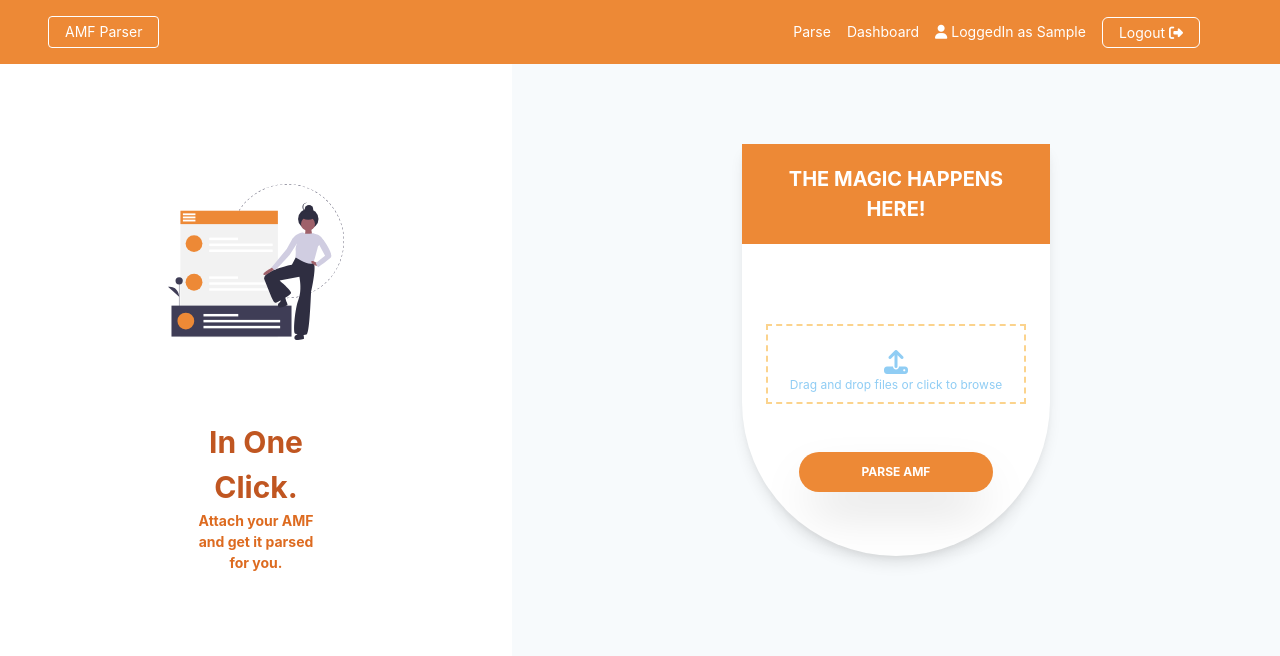
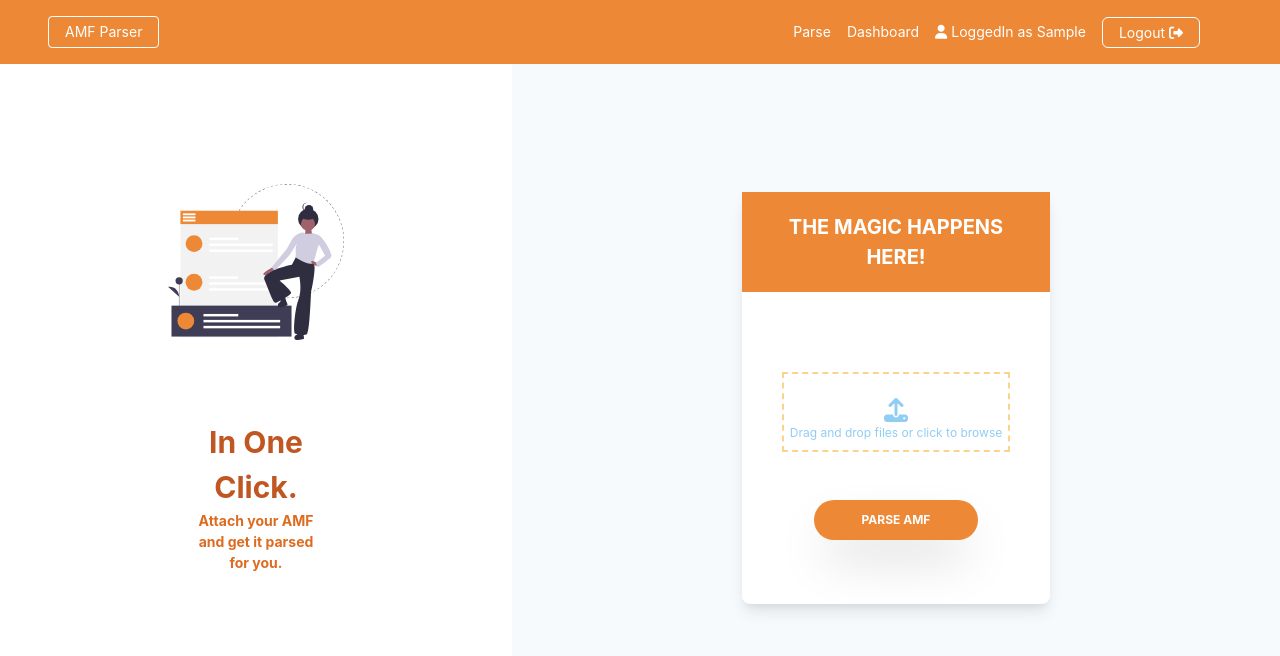
Before and after one commit to boyepanthera/amf-frontend, a React (Create React App) app: page /parse in a window 1280 px wide. Shown: the top 656 px of the page. Built offline with nearby package versions, Linux system fonts and the light colour scheme; sample sign-in values are in the browser's storage.

Commit message:
parse page

```diff
--- a/src/components/Parse.js
+++ b/src/components/Parse.js
@@ -148,13 +148,16 @@ export function Parse() {
         <div className="w-full">
           <Navbar />
         </div>
-        <div className="w-full flex flex-wrap">
+        <div>
+
+        </div>
+        <div className="w-full h-full flex flex-wrap">
           <div className="w-2/5">
             <LeftPanel />
           </div>
           <div className="w-3/5  bg-gray-100">
             <div className="justify-center">
-              <div className="mt-20 mb-4">{err ? <ErrFlash /> : null}</div>
+              <div className="mt-32 mb-4">{err ? <ErrFlash /> : null}</div>
               <Formik
                 initialValues={{
                   file: {}
@@ -163,13 +166,13 @@ export function Parse() {
                 onSubmit={handleSubmit}
               >
                 {({ errors, touched, setFieldValue }) => (
-                  <Form className="rounded-b-full shadow-lg bg-white pb-8 mx-auto sm:mt-20 mb-30 max-md w-2/5">
+                  <Form className="rounded-b-lg shadow-lg bg-white pb-8 mx-auto sm:mt-20 mb-30 max-md w-2/5">
                     <div className="bg-orange-500  p-5">
                       <div className="text-white sm:text-xl uppercase text-center  font-bold">
                         The Magic Happens here!
                       </div>
                     </div>
-                    <div className="px-12 sm:px-6 py-2 my-6">
+                    <div className="px-12 sm:px-10 py-2 my-6">
                       <div className="border-dashed focus:outline-none h-20 border-orange-300 border-2 mt-12 ">
                         <div
                           className="focus:outline-none"
```
